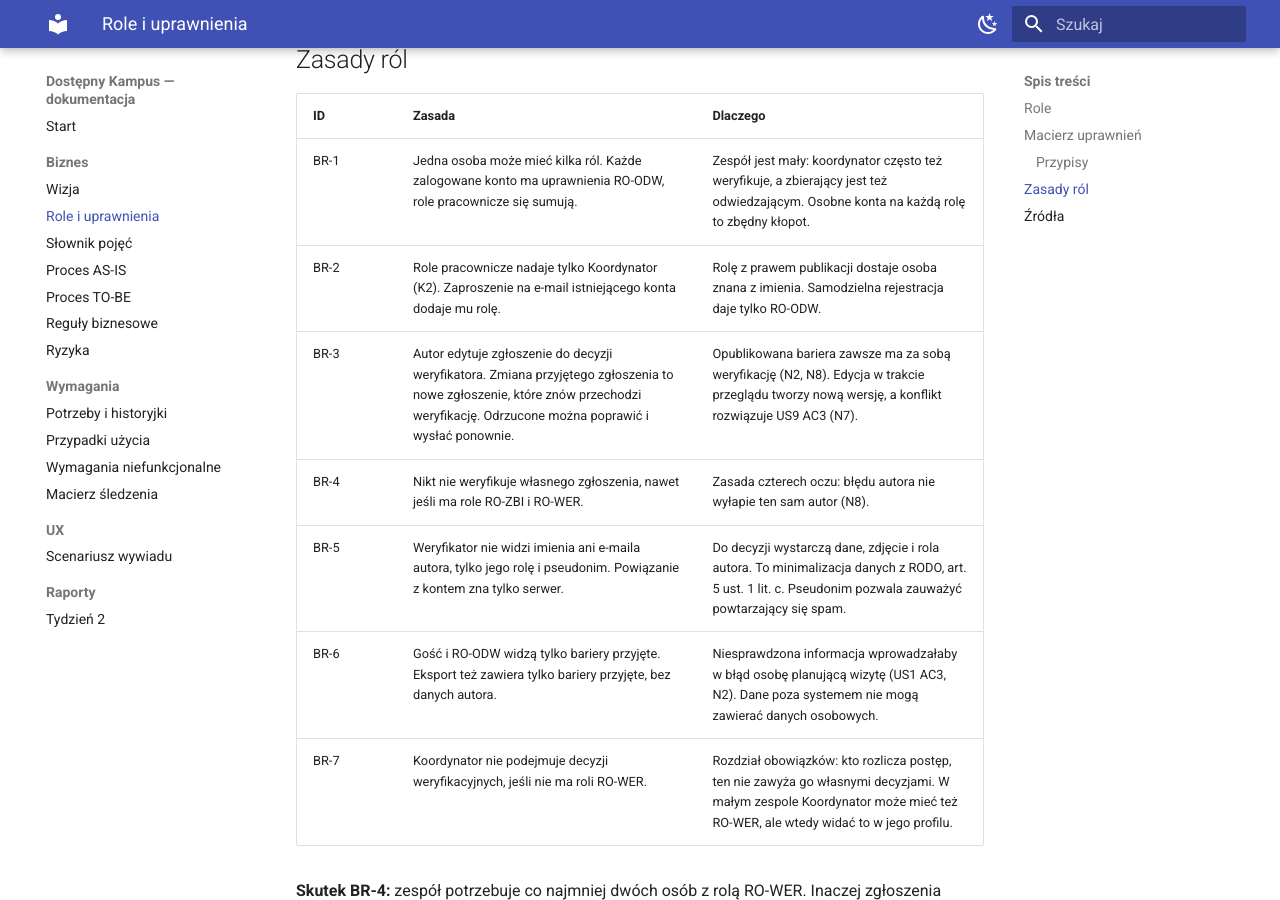
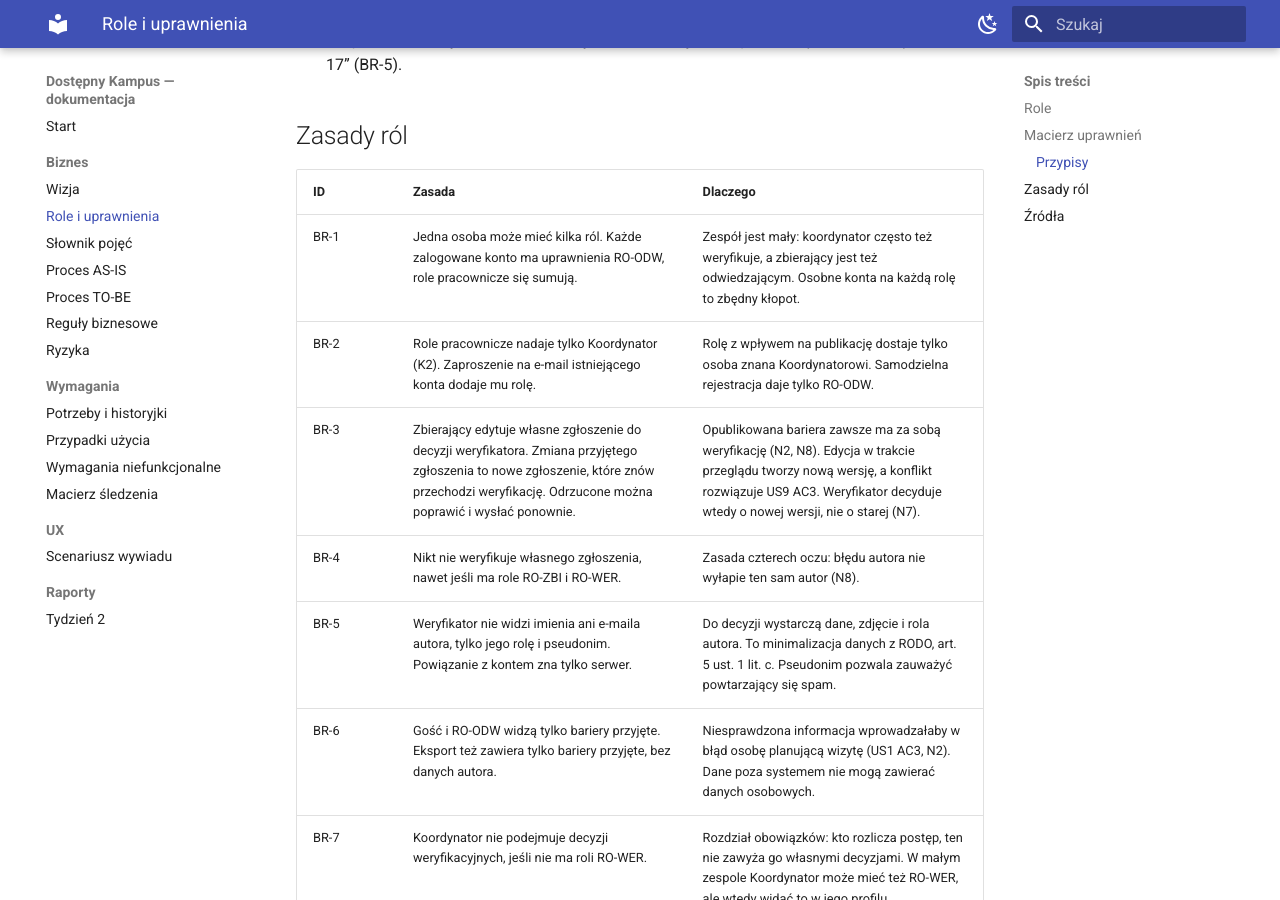
Before and after one commit to dostepny-kampus/dostepny-kampus, an MkDocs documentation site: the page built from docs/docs/biznes/role.md, in a window 1280 px wide and 900 px high, scrolled down 3042 px. Built offline with MkDocs 1.6.1 and Material for MkDocs 9.7.7, drawn with Linux system fonts in a browser that asks for light colours; some of the changed text lies outside the part shown.

Commit message:
docs(biznes): fix permission matrix consistency and rule wording

```diff
--- a/docs/docs/biznes/role.md
+++ b/docs/docs/biznes/role.md
@@ -28,7 +28,8 @@
 | Pomiar precyzyjny z uśrednianiem GNSS i formularz | C1–C2, US6, US7 | ✖ | ✖ | ✔ | ✖ | ✖ |
 | Lista zgłoszeń ze statusami | C3, US8 | ✖ | ✖ ³ | własne | ✖ | ✖ |
 | Edycja zgłoszenia | C3 | ✖ | ✖ | własne ⁴ | ✖ | ✖ |
-| Wysyłka po powrocie sieci, wybór wersji przy konflikcie | C4, US4, US9 | ✖ | własne | własne | ✖ | ✖ |
+| Wysyłka po powrocie sieci | C4, US4, US9 | ✖ | własne | własne | własne | własne |
+| Wybór wersji przy konflikcie | C4, US9 | ✖ | ✖ | własne | ✖ | ✖ |
 | Kolejka weryfikacji | R1, US10 | ✖ | ✖ | ✖ | ✔ | ✖ |
 | Decyzja: przyjęcie lub odrzucenie z powodem | R2, US10 | ✖ | ✖ | ✖ | ✔ poza własnymi | ✖ |
 | Weryfikacja własnego zgłoszenia | R2 | ✖ | ✖ | ✖ | ✖ ⁵ | ✖ |
@@ -58,8 +59,8 @@
 | ID | Zasada | Dlaczego |
 | --- | --- | --- |
 | BR-1 | Jedna osoba może mieć kilka ról. Każde zalogowane konto ma uprawnienia RO-ODW, role pracownicze się sumują. | Zespół jest mały: koordynator często też weryfikuje, a zbierający jest też odwiedzającym. Osobne konta na każdą rolę to zbędny kłopot. |
-| BR-2 | Role pracownicze nadaje tylko Koordynator (K2). Zaproszenie na e-mail istniejącego konta dodaje mu rolę. | Rolę z prawem publikacji dostaje osoba znana z imienia. Samodzielna rejestracja daje tylko RO-ODW. |
-| BR-3 | Autor edytuje zgłoszenie do decyzji weryfikatora. Zmiana przyjętego zgłoszenia to nowe zgłoszenie, które znów przechodzi weryfikację. Odrzucone można poprawić i wysłać ponownie. | Opublikowana bariera zawsze ma za sobą weryfikację (N2, N8). Edycja w trakcie przeglądu tworzy nową wersję, a konflikt rozwiązuje US9 AC3 (N7). |
+| BR-2 | Role pracownicze nadaje tylko Koordynator (K2). Zaproszenie na e-mail istniejącego konta dodaje mu rolę. | Rolę z wpływem na publikację dostaje tylko osoba znana Koordynatorowi. Samodzielna rejestracja daje tylko RO-ODW. |
+| BR-3 | Zbierający edytuje własne zgłoszenie do decyzji weryfikatora. Zmiana przyjętego zgłoszenia to nowe zgłoszenie, które znów przechodzi weryfikację. Odrzucone można poprawić i wysłać ponownie. | Opublikowana bariera zawsze ma za sobą weryfikację (N2, N8). Edycja w trakcie przeglądu tworzy nową wersję, a konflikt rozwiązuje US9 AC3. Weryfikator decyduje wtedy o nowej wersji, nie o starej (N7). |
 | BR-4 | Nikt nie weryfikuje własnego zgłoszenia, nawet jeśli ma role RO-ZBI i RO-WER. | Zasada czterech oczu: błędu autora nie wyłapie ten sam autor (N8). |
 | BR-5 | Weryfikator nie widzi imienia ani e-maila autora, tylko jego rolę i pseudonim. Powiązanie z kontem zna tylko serwer. | Do decyzji wystarczą dane, zdjęcie i rola autora. To minimalizacja danych z RODO, art. 5 ust. 1 lit. c. Pseudonim pozwala zauważyć powtarzający się spam. |
 | BR-6 | Gość i RO-ODW widzą tylko bariery przyjęte. Eksport też zawiera tylko bariery przyjęte, bez danych autora. | Niesprawdzona informacja wprowadzałaby w błąd osobę planującą wizytę (US1 AC3, N2). Dane poza systemem nie mogą zawierać danych osobowych. |
```
Also changed, not shown: other parts of docs/docs/biznes/role.md (+3 -3 lines).
